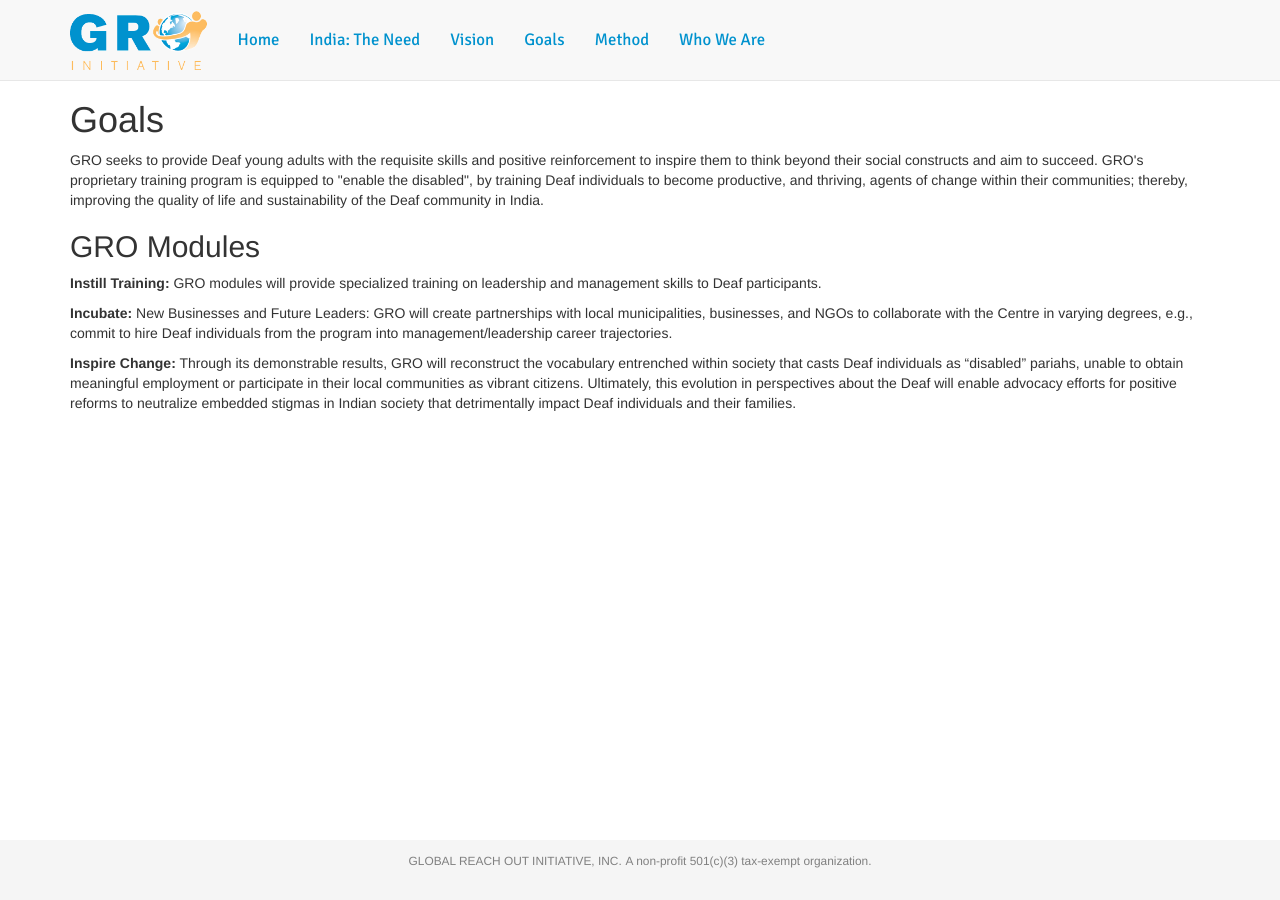
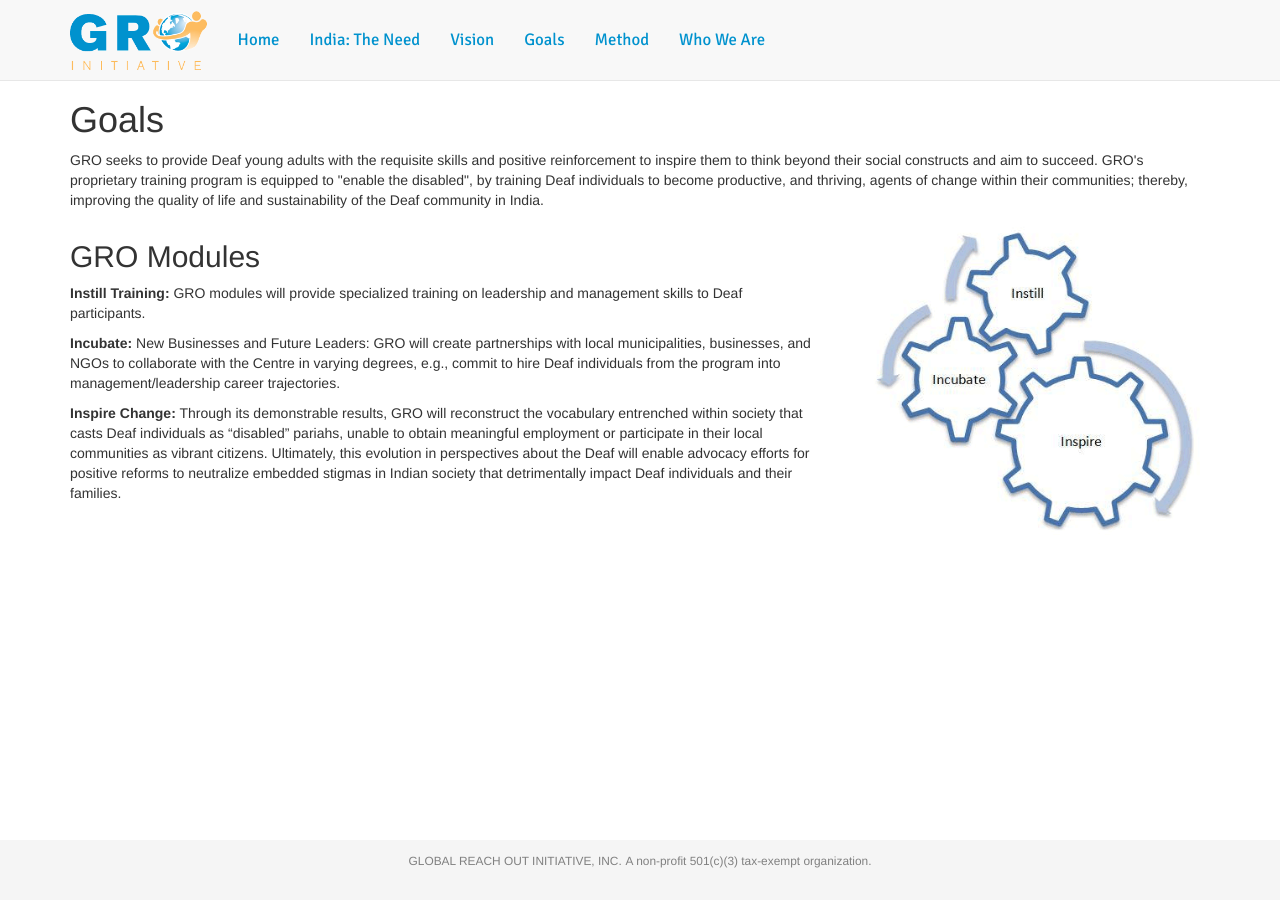
Before and after one commit to jfredrickson/gro-hub, a Jekyll site: the page built from goals.html, in a window 1280 px wide. Built offline with Jekyll 4.4.1, drawn with Linux system fonts in a browser that asks for light colours; nearby versions of some CDN libraries.

Commit message:
update goals page with diagram

```diff
--- a/goals.html
+++ b/goals.html
@@ -4,10 +4,18 @@
 
 <p>GRO seeks to provide Deaf young adults with the requisite skills and positive reinforcement to inspire them to think beyond their social constructs and aim to succeed. GRO's proprietary training program is equipped to "enable the disabled", by training Deaf individuals to become productive, and thriving, agents of change within their communities; thereby, improving the quality of life and sustainability of the Deaf community in India.</p>
 
-<h2>GRO Modules</h2>
+<div class="row">
+  <div class="col-md-8">
+    <h2>GRO Modules</h2>
 
-<p><b>Instill Training:</b> GRO modules will provide specialized training on leadership and management skills to Deaf participants.</p>
+    <p><b>Instill Training:</b> GRO modules will provide specialized training on leadership and management skills to Deaf participants.</p>
 
-<p><b>Incubate:</b> New Businesses and Future Leaders: GRO will create partnerships with local municipalities, businesses, and NGOs to collaborate with the Centre in varying degrees, e.g., commit to hire Deaf individuals from the program into management/leadership career trajectories.</p>
+    <p><b>Incubate:</b> New Businesses and Future Leaders: GRO will create partnerships with local municipalities, businesses, and NGOs to collaborate with the Centre in varying degrees, e.g., commit to hire Deaf individuals from the program into management/leadership career trajectories.</p>
 
-<p><b>Inspire Change:</b> Through its demonstrable results, GRO will reconstruct the vocabulary entrenched within society that casts Deaf individuals as “disabled” pariahs, unable to obtain meaningful employment or participate in their local communities as vibrant citizens.  Ultimately, this evolution in perspectives about the Deaf will enable advocacy efforts for positive reforms to neutralize embedded stigmas in Indian society that detrimentally impact Deaf individuals and their families.</p>
+    <p><b>Inspire Change:</b> Through its demonstrable results, GRO will reconstruct the vocabulary entrenched within society that casts Deaf individuals as “disabled” pariahs, unable to obtain meaningful employment or participate in their local communities as vibrant citizens.  Ultimately, this evolution in perspectives about the Deaf will enable advocacy efforts for positive reforms to neutralize embedded stigmas in Indian society that detrimentally impact Deaf individuals and their families.</p>
+  </div>
+
+  <div class="col-md-4">
+    <img src="images/goals.png" alt="Diagram of the GRO goals. There are three gears interacting with each other: Instill Training, Incubate, and Inspire Change." style="max-width: 100%;">
+  </div>
+</div>
```
Also changed, not shown: images/goals.png (added).
